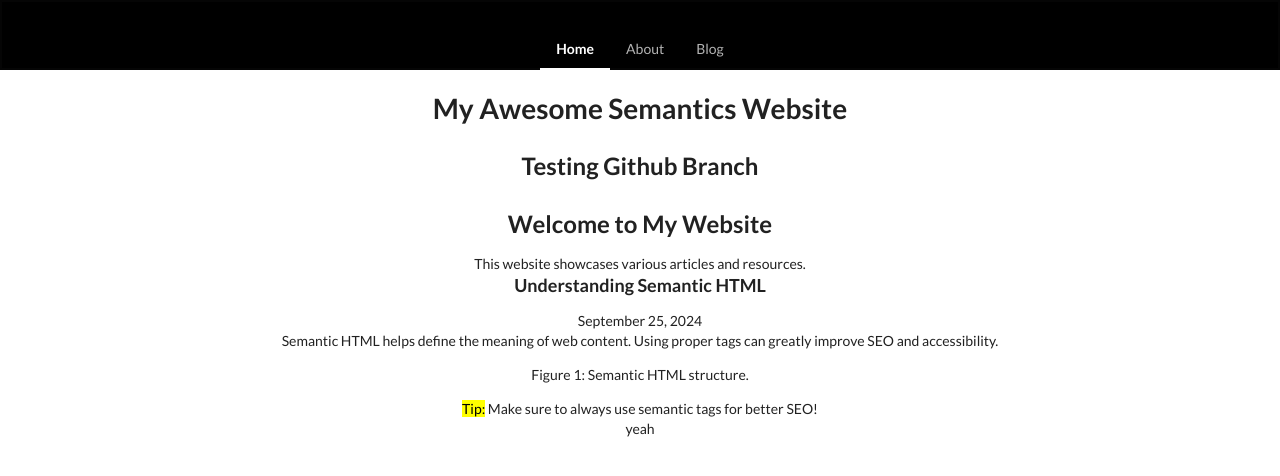
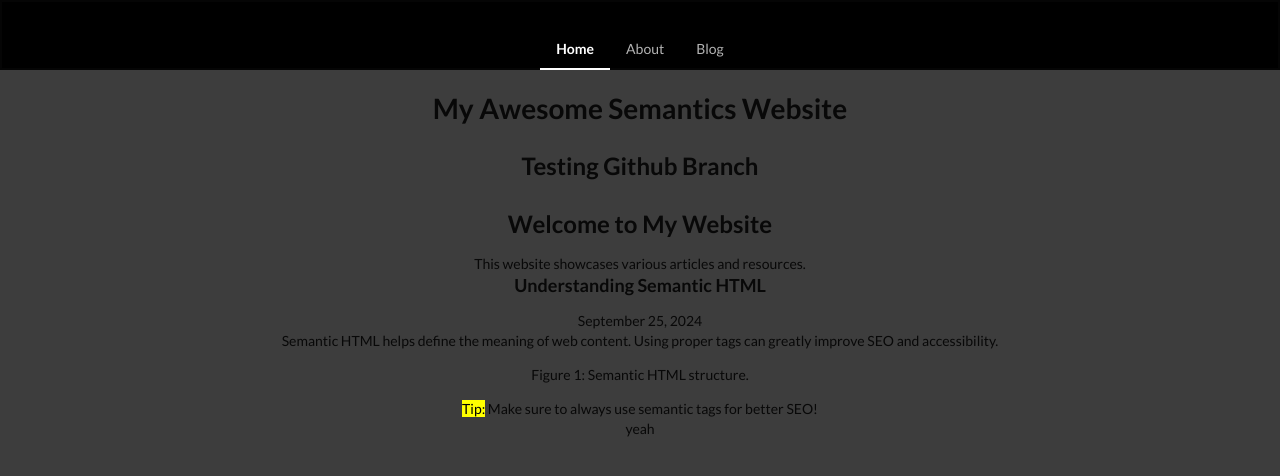
Before and after one commit to anderson96x/semantics, a plain HTML site: page index.html in a window 1280 px wide. Shown: the top 476 px of the page. Drawn offline with nearby package versions, Linux system fonts and the light colour scheme.

Commit message:
Changed background color to gray

```diff
--- a/css/style.css
+++ b/css/style.css
@@ -13,3 +13,7 @@
 footer {
   text-align: center;
 }
+
+body {
+  background-color: #3d3d3d;
+}
```
